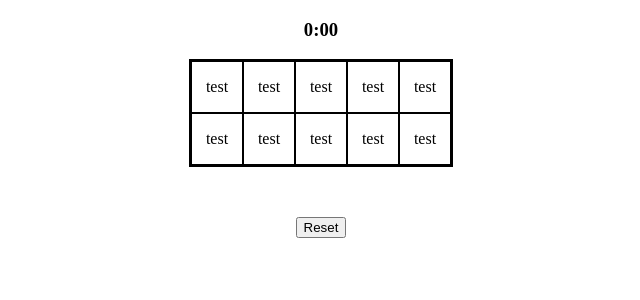
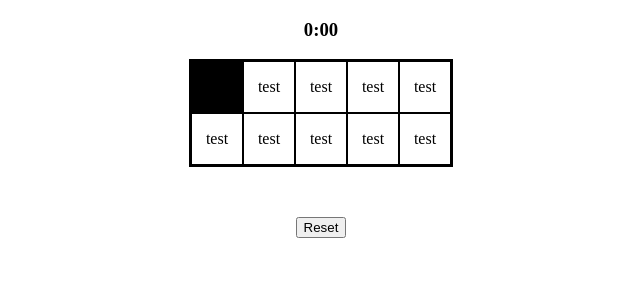
Before and after one commit to daho2353/Matching-Game, a React (Create React App) app: page / in a window 1280 px wide. Shown: the top 300 px of the page, without its empty margins (319-959 px from the left). Built offline with nearby package versions, Linux system fonts and the light colour scheme.

Commit message:
card change file

```diff
--- a/src/App.js
+++ b/src/App.js
@@ -1,5 +1,6 @@
 import React from 'react';
 import logo from './logo.svg';
+import Card from './Card';
 import './App.css';
 
 function resetBoard()
@@ -13,7 +14,7 @@ function App() {
       <h3> 0:00 </h3> {/*timer component goes here*/}
       <table>
         <tr>
-          <td> test </td> {/*card component goes in <td> slots*/}
+          <Card/> {/*card component goes in <td> slots*/}
           <td> test </td>
           <td> test </td>
           <td> test </td>
--- a/src/card.js
+++ b/src/card.js
@@ -0,0 +1,10 @@
+import React from 'react';
+
+function Card() {
+	return (
+
+		<td style ={{backgroundColor: 'black'}}></td>
+	);
+}
+
+export default Card;
```
Also changed, not shown: 1 other file (tests, documents, lock files or other folders).
